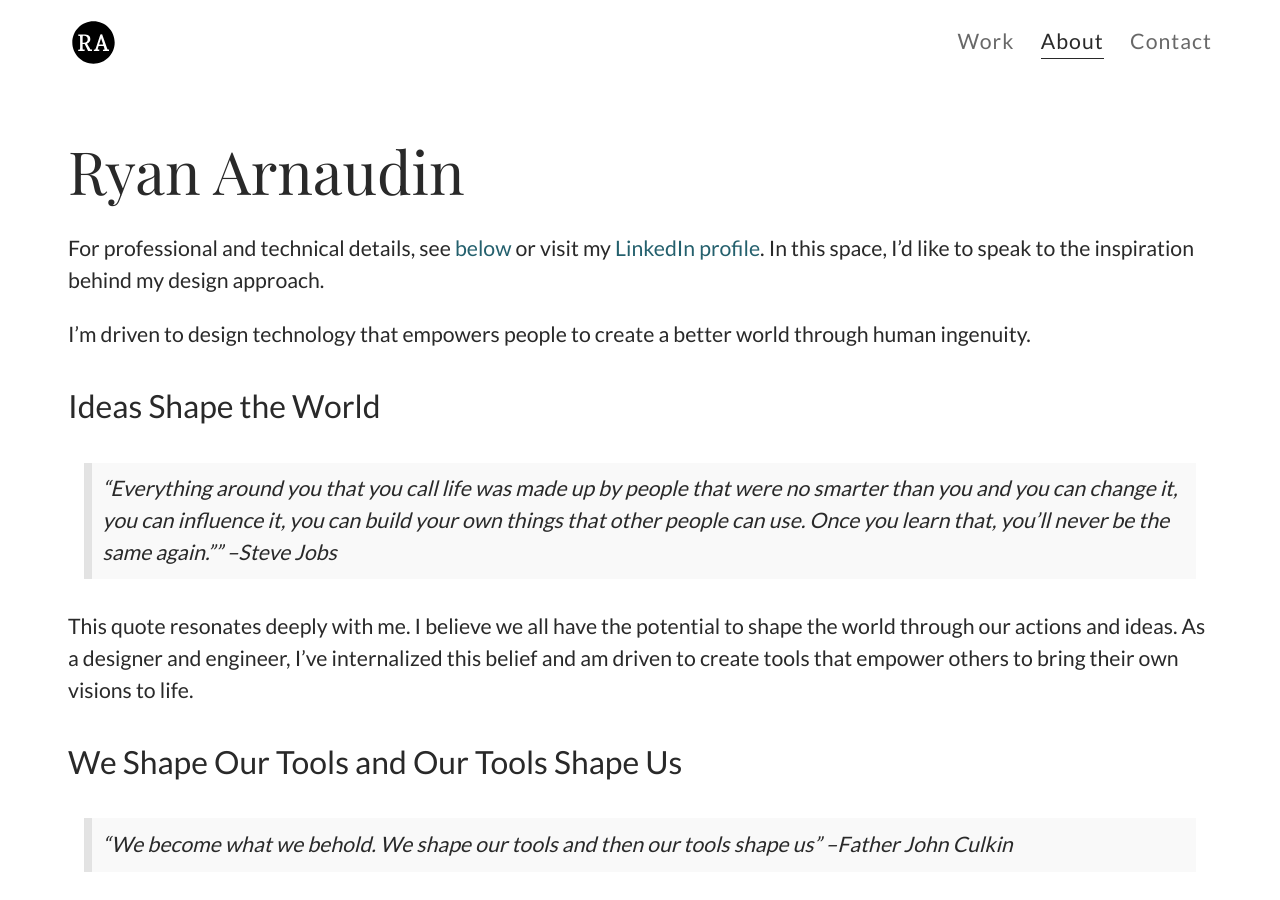
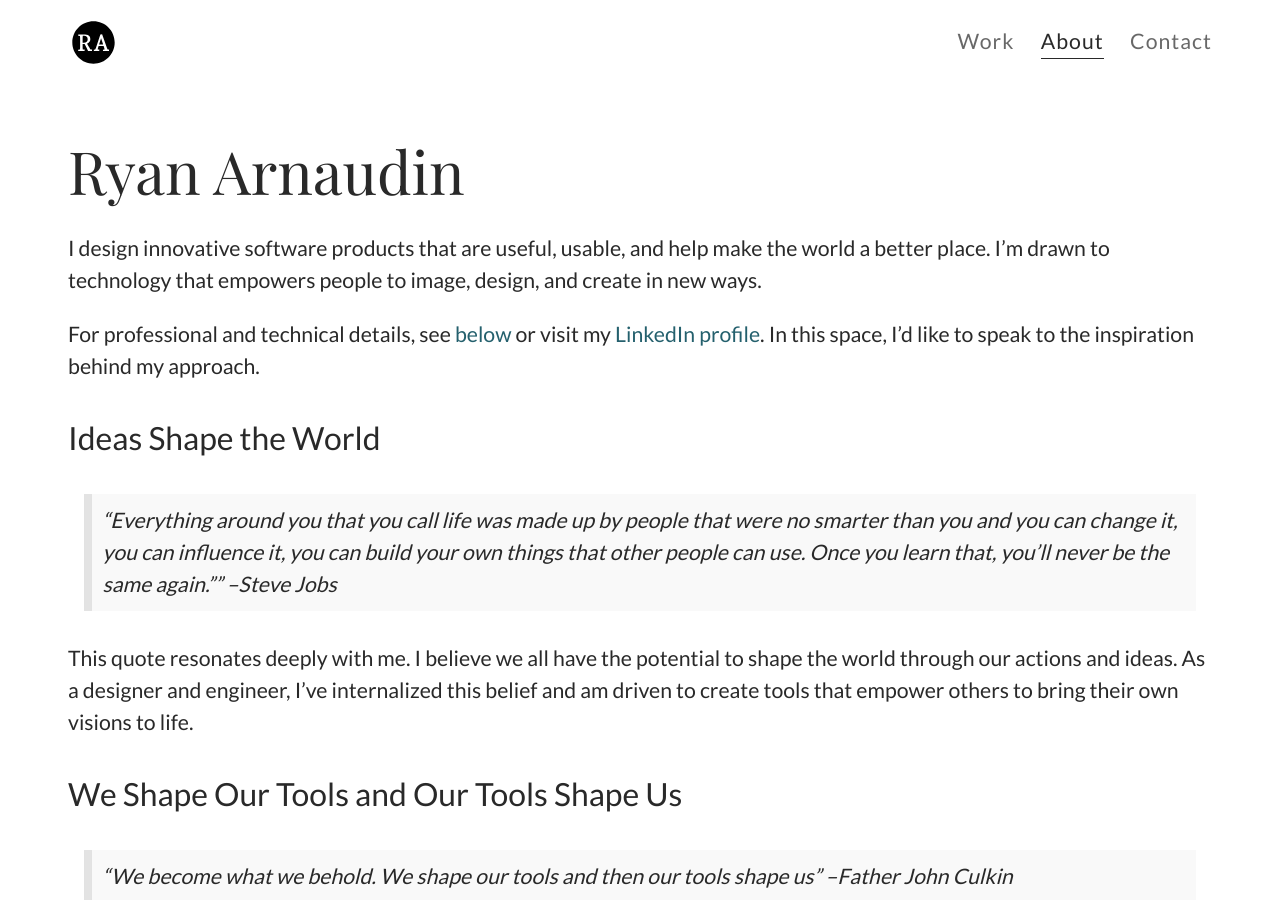
Before and after one commit to arnaudin/arnaudin.github.io, a Jekyll site: the page built from _pages/about.html, in a window 1280 px wide and 900 px high. Built offline with Jekyll 4.4.1, drawn with Linux system fonts in a browser that asks for light colours; nearby versions of some CDN libraries.

Commit message:
Rewrite "about me" blurbs

```diff
--- a/_pages/about.html
+++ b/_pages/about.html
@@ -8,9 +8,9 @@ redirect_from:
 
 intro: |
 
-  For professional and technical details, see [below](#details_section) or visit my [LinkedIn profile](//linkedin.com/in/arnaudin). In this space, I'd like to speak to the inspiration behind my design approach.
+  I design innovative software products that are useful, usable, and help make the world a better place. I'm drawn to technology that empowers people to image, design, and create in new ways.
 
-  I'm driven to design technology that empowers people to create a better world through human ingenuity.
+  For professional and technical details, see [below](#details_section) or visit my [LinkedIn profile](//linkedin.com/in/arnaudin). In this space, I'd like to speak to the inspiration behind my approach.
 
   ## Ideas Shape the World
 
--- a/_pages/projects.html
+++ b/_pages/projects.html
@@ -13,8 +13,8 @@ priority: 1.0
 </div>
 
 <div class="projects-intro-wrapper">
-    <p class="projects-intro type-level-3">Product Designer and leader with over 15 years of experience crafting enterprise and consumer software across web, mobile, and desktop.</p>
-    <p class="projects-intro type-level-3">I design innovative products that are useful, usable, and help make the world a better place. I'm drawn to mission-focused companies, challenging problems, and creative tools that leverage technology to enhance the ability of humans to imagine, design, and create.</p>
+    <p class="projects-intro type-level-3">I blend the technical capability of an engineering education with a well-practiced, human-centered approach to design software products that empower people to image, design, and create.</p>
+    <p class="projects-intro type-level-3">Based in Austin, I have over 15 years of experience in UX, Product Design, and Product Management across enterprise and consumer applications.</p>
     <br>
 </div>
 
```
